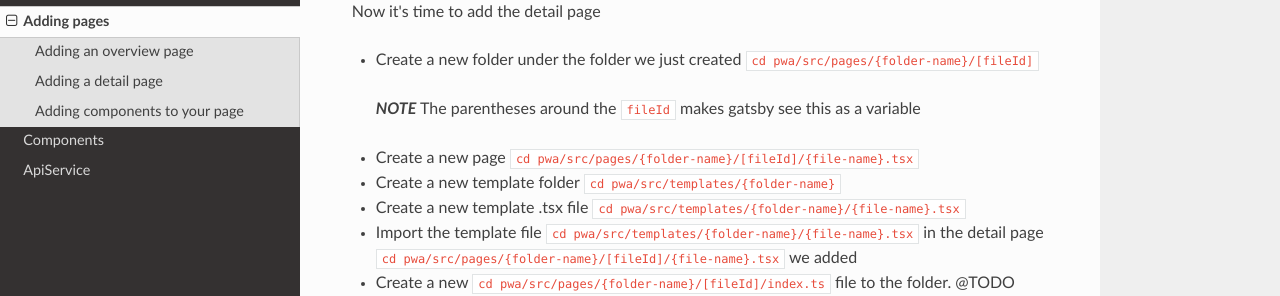
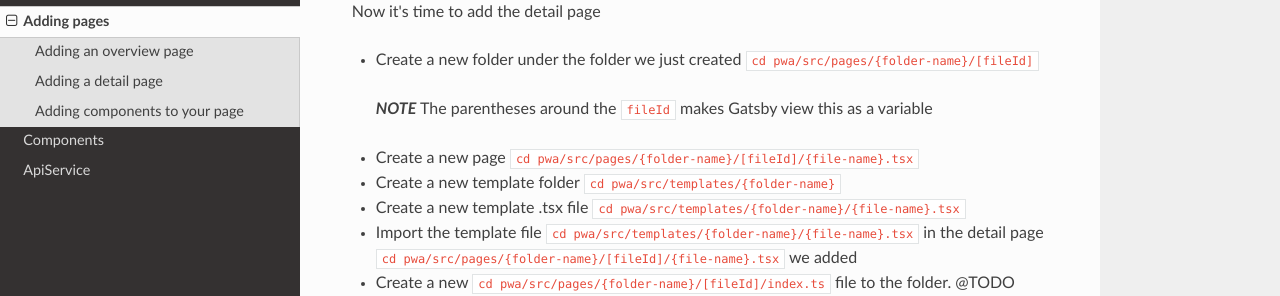
Before and after one commit to ConductionNL/skeleton-app, an MkDocs documentation site: the page built from docs/pages.md, in a window 1280 px wide and 900 px high, scrolled down 3241 px. Shown: the part 159-455 px from the top of the window. Built offline with MkDocs 1.6.1, drawn with Linux system fonts in a browser that asks for light colours; nearby versions of some CDN libraries.

Commit message:
work on pages

```diff
--- a/docs/pages.md
+++ b/docs/pages.md
@@ -148,7 +148,7 @@ Now it's time to add the detail page
 - Create a new folder under the folder we just created `cd pwa/src/pages/{folder-name}/[fileId]`
 
 > **_NOTE_**
-> The parentheses around the `fileId` makes gatsby see this as a variable
+> The parentheses around the `fileId` makes Gatsby view this as a variable
 >
 
 - Create a new page `cd pwa/src/pages/{folder-name}/[fileId]/{file-name}.tsx`
```
